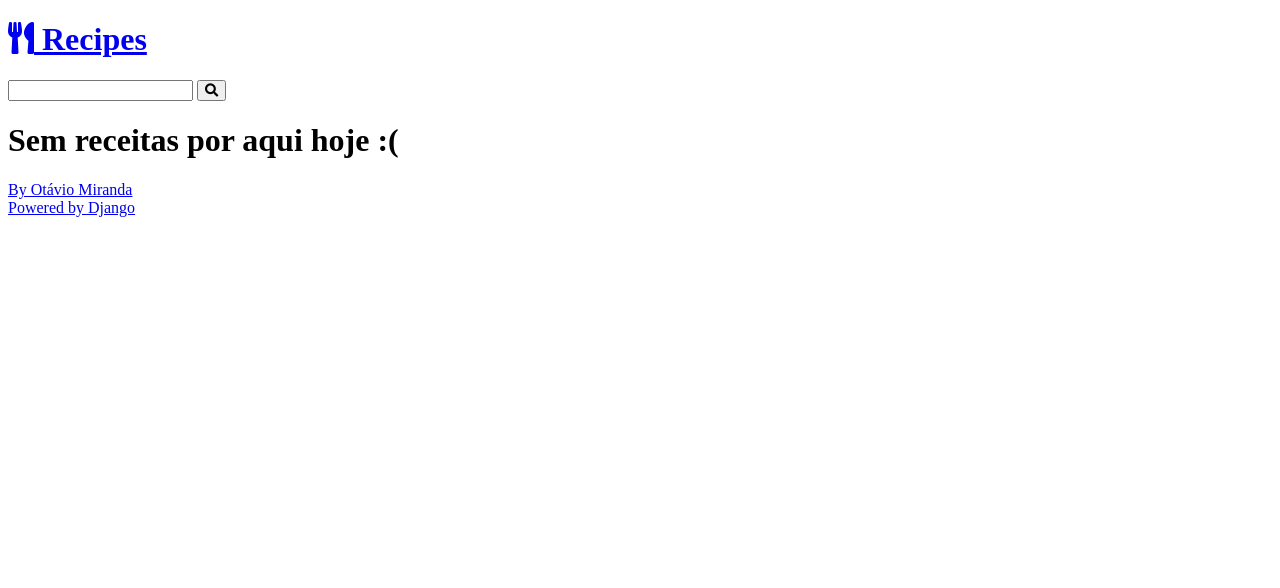
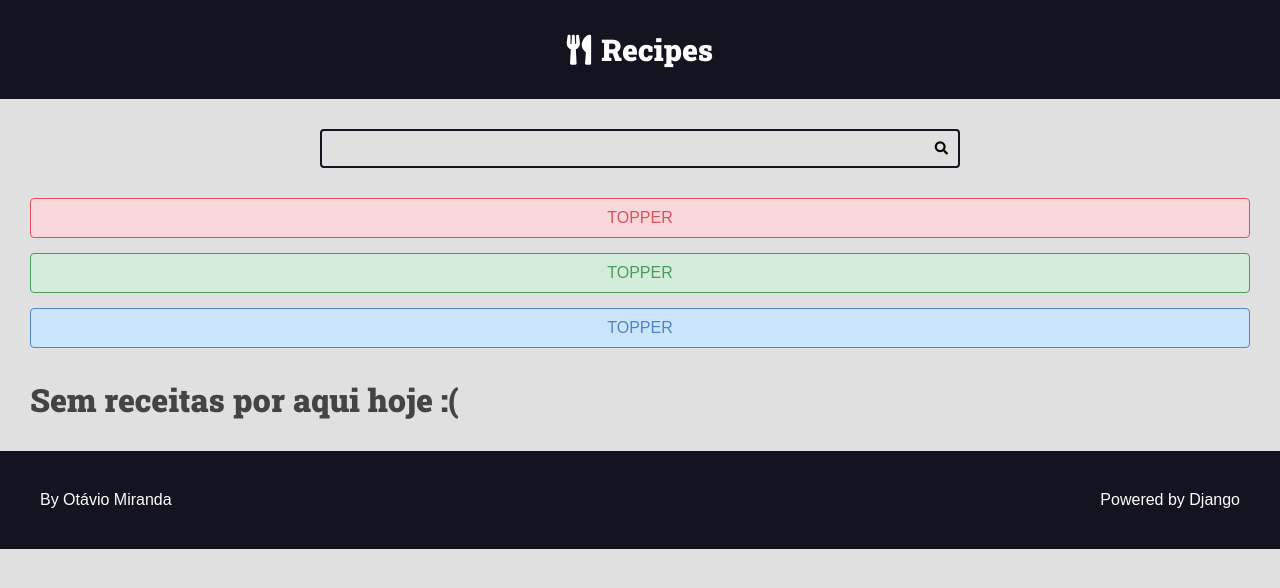
Before and after one commit to IcaroBrauns/curso-django-projeto1, a Django app: page / in a window 1280 px wide. Shown: the top 588 px of the page. Run offline with Django 4.2, Linux system fonts and the light colour scheme; data that the repository does not hold is empty.

Commit message:
aprendendo sobre messages e correção styles.css

```diff
--- /dev/null
+++ b/recipes/static/recipes/css/styles.css
@@ -0,0 +1,391 @@
+
+:root {
+    --color-primary: #269fe6;
+    --color-primary-hover: #2086c2;
+    --color-primary-dark: #13141f;
+    --color-primary-dark-hover: #212336;
+    --color-primary-light: #d4ecfa;
+    --color-primary-light-hover: #bdd8e7;
+
+    --color-white: #fff;
+    --color-black: #000;
+
+    --color-dark-text: #444;
+    --color-info-light: #cce5ff;
+    --color-debug-light: #cce5ff;
+    --color-success-light: #d4edda;
+    --color-alert-light: #fff3cd;
+    --color-warning-light: #fff3cd;
+    --color-error-light: #f8d7da;
+
+    --color-info-dark: #4d86c4;
+    --color-debug-dark: #4d86c4;
+    --color-success-dark: #4a9c5d;
+    --color-alert-dark: #927f40;
+    --color-warning-dark: #927f40;
+    --color-error-dark: #da525d;
+
+    --color-gray-0: #f9f9f9;
+    --color-gray-1: #e0e0e0;
+    --color-gray-2: #c7c7c7;
+    --color-gray-3: #aeaeae;
+    --color-gray-4: #959595;
+    --color-gray-5: #7d7d7d;
+    --color-gray-6: #646464;
+    --color-gray-7: #4b4b4b;
+    --color-gray-8: #323232;
+    --color-gray-9: #191919;
+
+    --font-primary: sans-serif;
+    --font-headings: 'Roboto Slab', serif;
+
+    --spacing-gutter-medium: 3rem;
+    --spacing-gutter-large: 4rem;
+}
+
+* {
+    padding: 0;
+    margin: 0;
+    box-sizing: border-box;
+}
+
+html {
+    font-size: 62.5%;
+}
+
+body {
+    font-size: 1.6rem;
+    font-family: var(--font-primary);
+    background: var(--color-gray-1);
+    color: var(--color-dark-text);
+}
+
+h1,
+h2,
+h3,
+h4,
+h5,
+h6 {
+    font-family: var(--font-headings);
+
+}
+
+.container {
+    max-width: 144rem;
+    margin: 0 auto;
+    padding: var(--spacing-gutter-medium);
+}
+
+.main-header-container {
+    background: var(--color-primary-dark);
+}
+
+.main-logo {
+    font-size: 3rem;
+    color: var(--color-white);
+    text-decoration: none;
+    display: flex;
+    flex-flow: nowrap;
+    align-items: center;
+    justify-content: center;
+    width: fit-content;
+    margin: 0 auto;
+}
+
+.main-logo-icon {
+    margin-right: 1rem;
+}
+
+.search-form {
+    border: .2rem solid var(--color-primary-dark);
+    max-width: 64rem;
+    margin: 0 auto;
+    border-radius: .4rem;
+    position: relative;
+    transition: all 300ms ease-in-out;
+}
+
+.search-input,
+.search-button {
+    border: none;
+    background: none;
+    outline: none;
+    padding: 1rem;
+    transition: all 300ms ease-in-out;
+
+}
+
+.search-button {
+    position: absolute;
+    top: 0;
+    right: 0;
+}
+
+.search-input {
+    width: 100%;
+    padding-right: 3rem;
+}
+
+.search-button:focus {
+    outline: 1px solid var(--color-primary);
+    background-color: rgba(0, 0, 0, .1);
+}
+
+.search-form:focus-within {
+    border-color: var(--color-primary);
+    background-color: var(--color-white);
+}
+
+.search-form:focus-within .search-button {
+    color: var(--color-primary);
+}
+
+.main-content {
+    padding-top: 0;
+
+}
+
+.main-content-list {
+    display: grid;
+    grid-template-columns: repeat(auto-fit, minmax(340px, 1fr));
+    gap: var(--spacing-gutter-large);
+}
+
+.recipe {
+    background: var(--color-white);
+    box-shadow: -5px 5px 12px rgba(0, 0, 0, .4);
+    transition: all 300ms ease-in-out;
+    transform: scale(1);
+    border-radius: 0.6rem;
+    overflow: hidden;
+}
+
+.recipe img {
+    max-width: 100%;
+}
+
+.recipe-list-item {
+    max-width: 64rem;
+    height: fit-content;
+}
+
+.recipe-list-item:hover {
+    transform: scale(1.02);
+    box-shadow: -7px 7px 15px rgba(0, 0, 0, .5);
+}
+
+.recipe-title-container {
+    padding: var(--spacing-gutter-medium);
+    padding-bottom: 2rem;
+}
+
+.recipe-title-container a {
+    text-decoration: none;
+    color: var(--color-primary-dark);
+}
+
+.recipe-author {
+    padding: 0 var(--spacing-gutter-medium);
+}
+
+.recipe-content {
+    padding: var(--spacing-gutter-medium);
+    padding-top: 2rem;
+
+}
+
+.recipe-author-item {
+    color: var(--color-gray-4);
+    margin-right: 1rem;
+}
+
+.recipe-author a {
+    color: var(--color-primary);
+    transition: all 300ms ease-in-out;
+    text-decoration: none;
+}
+
+.recipe-author a:hover {
+    color: var(--color-primary-dark);
+
+}
+
+.recipe-meta-container {
+    display: flex;
+    flex-flow: row wrap;
+    padding: var(--spacing-gutter-medium);
+    background: var(--color-gray-1);
+}
+
+.recipe-meta {
+    display: flex;
+    flex-flow: column nowrap;
+    flex-shrink: 1;
+    flex-grow: 1;
+    text-align: center;
+}
+
+.recipe-meta-title {
+    font-size: 1.6rem;
+}
+
+.recipe-footer a {
+    background: var(--color-primary-dark);
+    display: block;
+    color: var(--color-white);
+    text-decoration: none;
+    text-align: center;
+    padding: 1.8rem;
+    transition: all 200ms ease-in;
+}
+
+.recipe-footer a:hover {
+    filter: brightness(1.8);
+}
+
+
+
+.main-content-detail .recipe-list-item {
+    max-width: 84rem;
+    margin: 0 auto;
+}
+
+.main-content-detail .recipe-list-item:hover {
+    transform: scale(1);
+    box-shadow: -5px 5px 15px rgba(0, 0, 0, 0.2);
+}
+
+
+.preparation-steps {
+    padding: var(--spacing-gutter-medium);
+}
+
+.main-footer {
+    display: flex;
+    align-items: center;
+    justify-content: space-between;
+    background: var(--color-primary-dark);
+    color: var(--color-white);
+    padding: var(--spacing-gutter-large);
+}
+
+.main-footer a {
+    color: var(--color-white);
+    text-decoration: none;
+    transition: all 300ms ease-in;
+}
+
+.main-footer a:hover {
+    color: var(--color-gray-4);
+}
+
+.preparation-steps h1,
+.preparation-steps h2,
+.preparation-steps h3,
+.preparation-steps h4,
+.preparation-steps h5,
+.preparation-steps h6,
+.preparation-steps p,
+.preparation-steps pre {
+    margin: 2rem 0 ;
+}
+
+.preparation-steps ol,
+.preparation-steps ul {
+    margin: 2rem ;
+    padding: 0 2rem;
+}
+
+.pagination-content {
+    display: flex;
+    flex-flow: row wrap;
+    gap: 1rem 0.5rem;
+}
+
+.pagination .page-item {
+    background: var(--color-gray-3);
+    padding: 0.5rem 1rem;
+}
+
+.pagination .page-link {
+    text-decoration: none;
+    background: var(--color-primary);
+    color: var(--color-white);
+}
+
+.pagination .page-current {
+    background: var(--color-primary-dark);
+}
+
+/* Messages */
+
+/* Messages */
+.messages-container {
+    display: flex;
+    flex-flow: column nowrap;
+    gap: calc(var(--spacing-gutter-medium) / 2);
+}
+
+.message {
+    padding: 1rem;
+    border-radius: 4px;
+    border: 1px solid var(--color-dark-text);
+    background: var(--color-gray-2);
+    color: var(--color-dark-text);
+  }
+
+  .message-error {
+    border: 1px solid var(--color-error-dark);
+    background: var(--color-error-light);
+    color: var(--color-error-dark);
+  }
+
+  .message-success {
+    border: 1px solid var(--color-success-dark);
+    background: var(--color-success-light);
+    color: var(--color-success-dark);
+  }
+
+  .message-warning {
+    border: 1px solid var(--color-warning-dark);
+    background: var(--color-warning-light);
+    color: var(--color-warning-dark);
+  }
+
+  .message-alert {
+    border: 1px solid var(--color-alert-dark);
+    background: var(--color-alert-light);
+    color: var(--color-alert-dark);
+  }
+
+  .message-info {
+    border: 1px solid var(--color-info-dark);
+    background: var(--color-info-light);
+    color: var(--color-info-dark);
+  }
+
+  .message-debug {
+    border: 1px solid var(--color-debug-dark);
+    background: var(--color-debug-light);
+    color: var(--color-debug-dark);
+  }
+
+/* Generics */
+
+.center {
+    text-align: center;
+}
+
+.m-x {
+    margin: 0 var(--spacing-gutter-medium);
+}
+
+.m-y {
+    margin: var(--spacing-gutter-medium) 0;
+}
+
+@media (max-width: 600px) {
+    .main-content-list{
+        grid-template-columns: repeat(auto-fit, minmax(100%, 1fr));
+    }
+}
--- a/recipes/templates/recipes/pages/home.html
+++ b/recipes/templates/recipes/pages/home.html
@@ -3,6 +3,9 @@
 {% block title %}Home | {% endblock title %}
 
 {% block content %}
+
+{% include 'recipes/partials/messages.html' %}
+
 <div class="main-content main-content-list container">
 {% for recipe in recipes %}
     {% include 'recipes/partials/recipe.html' %}
--- /dev/null
+++ b/recipes/templates/recipes/partials/messages.html
@@ -0,0 +1,9 @@
+{% if messages %}
+<div class="main-content center container messages-container">
+    {% for message in messages %}
+        <div class="message {{ message.tags }}">
+            {{ message }}
+        </div>
+    {% endfor %}
+</div>
+{% endif %}
--- a/recipes/views.py
+++ b/recipes/views.py
@@ -1,5 +1,6 @@
 import os
 
+from django.contrib import messages
 from django.db.models import Q
 from django.http import Http404
 from django.shortcuts import get_list_or_404, get_object_or_404, render
@@ -14,6 +15,10 @@ def home(request):
     recipes = Recipe.objects.filter(
         is_published=True,
     ).order_by('-id')
+
+    messages.error(request, 'TOPPER')
+    messages.success(request, 'TOPPER')
+    messages.info(request, 'TOPPER')
 
     page_obj, pagination_range = make_pagination(request, recipes, PER_PAGE)
 
```
Also changed, not shown: project/settings.py (+11 -0 lines), recipes/tests/test_recipe_home_view.py (+17 -0 lines), 1 other file.
